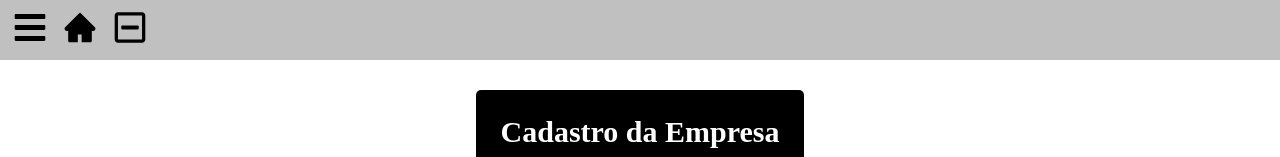
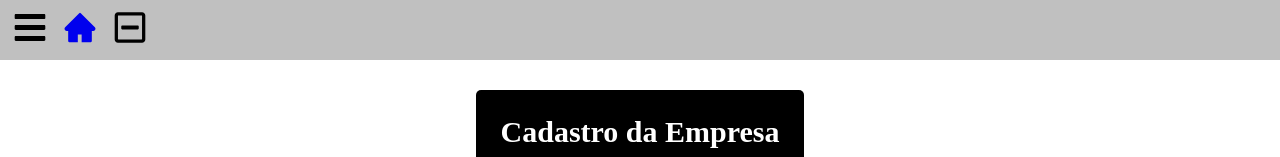
Before and after one commit to sesigali/ProjetoQualif_Front, a React (Create React App) app: page /cadastro in a window 1280 px wide. Shown: the top 157 px of the page. Built offline with nearby package versions, Linux system fonts and the light colour scheme.

Commit message:
atualizacao e criando novos arquivos na pasta formularioInfo

```diff
--- a/src/App.js
+++ b/src/App.js
@@ -14,9 +14,7 @@ function App() {
         <Route  path="/" element={<Home/>}/>
         <Route  path="/cadastro" element={<Cadastro />}/>
         <Route  path="/empresaInfo" element={<EmpresaInfo/>}/>
-        <Route  path="cadastro/empresaInfo" element={<EmpresaInfo/>}/>
         <Route  path="/empresasLista" element={<EmpresasLista/>}/>
-
       </Routes>
     </BrowserRouter>
   )
--- a/src/components/Navbar/navbar-cadastro/navbar-cadastro.js
+++ b/src/components/Navbar/navbar-cadastro/navbar-cadastro.js
@@ -17,7 +17,9 @@ export default function NavbarCadastro() {
 
             <div>
 
-                <AiFillHome className='btn-home' />
+                <Link to='home'>
+                    <AiFillHome className='btn-home' />
+                </Link>
 
             </div>
 
```
Also changed, not shown: src/controllers/Cadastro/cadastro.js (+3 -7 lines), src/controllers/FormularioInfo/ComplementacaoInfo/complementacaoInfo.js (added), src/controllers/FormularioInfo/CompromissoInfo/compromisoInfo.js (added), src/controllers/FormularioInfo/IndiceInfo/indiceInfo.js (added), src/controllers/FormularioInfo/PatrimonioLiqInfo/patrimonioLiqInfo.js (added), src/controllers/FormularioInfo/RelatorioInfo/relatorioInfo.js (added).
